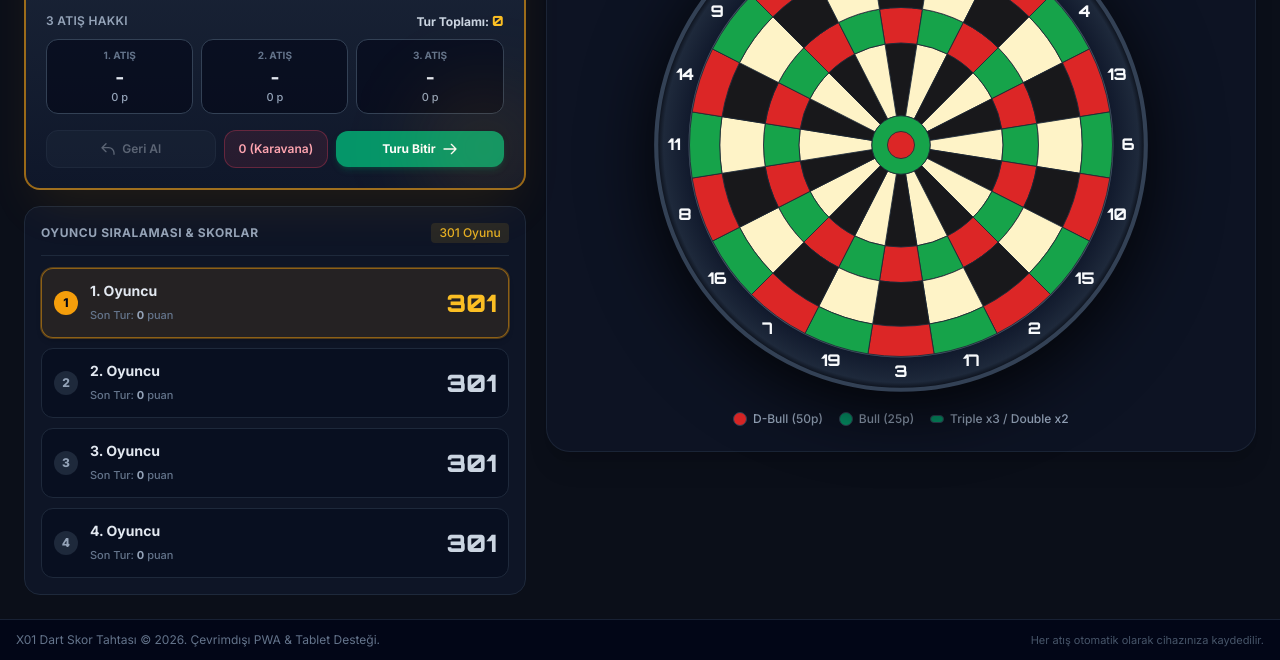
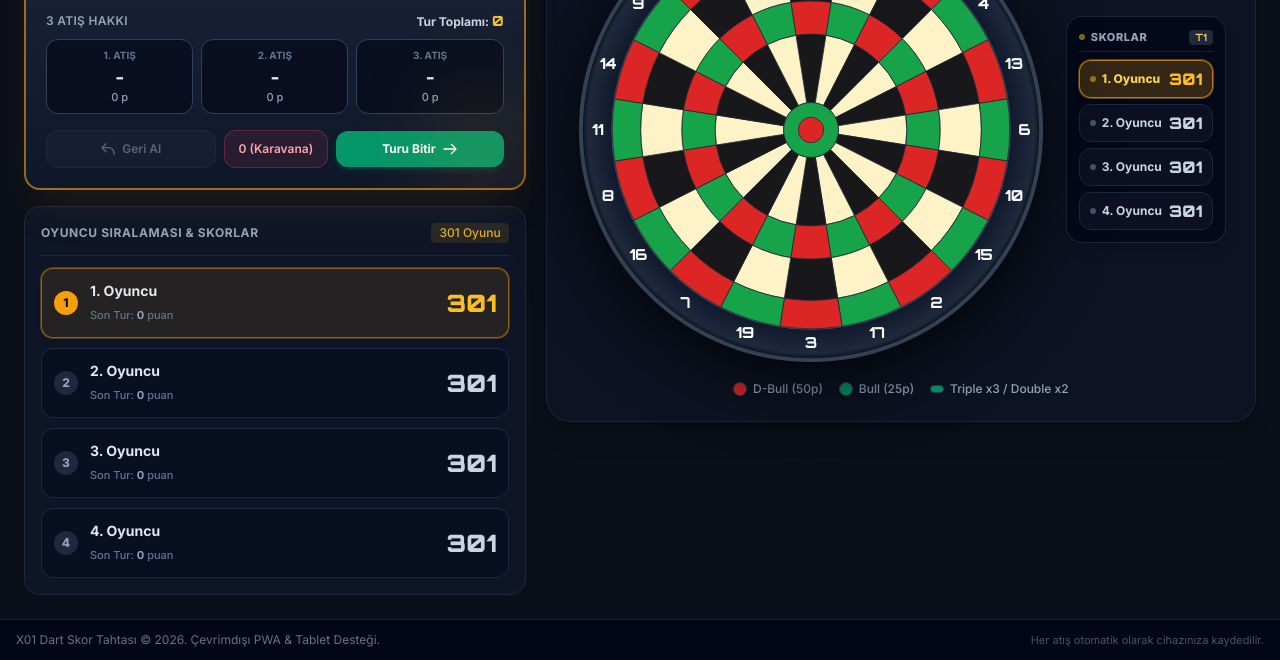
Before and after one commit to Emrelyus/Dart_Game, a plain HTML site: page index.html in a window 1280 px wide. Shown: the part 244-904 px from the top of the page. Drawn offline with nearby package versions, Linux system fonts and the light colour scheme.

Commit message:
feat: Add compact live scoreboard panel on the right side of dartboard

```diff
--- a/index.html
+++ b/index.html
@@ -259,8 +259,11 @@
         <span class="text-[11px] text-slate-400">Tekil, Çift (Dış x2), Üçlü (İç x3)</span>
       </div>
 
+      <!-- Dartboard & Right-Side Mini Scores Wrapper -->
+      <div class="w-full flex flex-col md:flex-row items-center justify-center gap-3 sm:gap-4 lg:gap-5">
+
         <!-- Dartboard SVG Canvas Container -->
-      <div class="w-full max-w-[500px] aspect-square relative select-none flex items-center justify-center">
+        <div class="w-full max-w-[470px] aspect-square relative select-none flex items-center justify-center flex-shrink-0">
           <!-- SVG Dartboard -->
           <svg id="dartboardSvg" viewBox="-240 -240 480 480" class="w-full h-full drop-shadow-[0_15px_35px_rgba(0,0,0,0.85)] overflow-visible">
 
@@ -290,6 +293,24 @@
             <!-- Dynamic hit pins / darts markers placed on the board -->
             <g id="dartPinsGroup"></g>
           </svg>
+        </div>
+
+        <!-- Right Side Mini Scores Panel -->
+        <div class="w-full md:w-36 lg:w-40 flex flex-col bg-slate-950/70 border border-slate-800/90 rounded-2xl p-2.5 sm:p-3 shadow-lg">
+          <div class="flex items-center justify-between pb-1.5 mb-2 border-b border-slate-800/80">
+            <span class="text-[10px] sm:text-[11px] font-extrabold tracking-wider text-slate-400 uppercase flex items-center gap-1.5">
+              <span class="w-1.5 h-1.5 rounded-full bg-amber-400 animate-pulse"></span>
+              Skorlar
+            </span>
+            <span id="sideRoundBadge" class="text-[10px] bg-slate-800 text-amber-300 font-semibold px-1.5 py-0.2 rounded font-digital">T1</span>
+          </div>
+
+          <!-- Mini Scores List (Horizontal on mobile, vertical column on tablet/desktop) -->
+          <div id="sideMiniScoresContainer" class="grid grid-cols-2 sm:grid-cols-3 md:grid-cols-1 gap-1.5">
+            <!-- Populated via JS -->
+          </div>
+        </div>
+
       </div>
 
       <!-- Board Helper Legends -->
@@ -553,6 +574,8 @@
     const sectorsGroup = document.getElementById('sectorsGroup');
     const numbersGroup = document.getElementById('numbersGroup');
     const dartPinsGroup = document.getElementById('dartPinsGroup');
+    const sideMiniScoresContainer = document.getElementById('sideMiniScoresContainer');
+    const sideRoundBadge = document.getElementById('sideRoundBadge');
 
     // Modal Elements
     const setupModal = document.getElementById('setupModal');
@@ -1376,9 +1399,18 @@
 
     function renderPlayersList() {
       playersListContainer.innerHTML = '';
+      if (sideMiniScoresContainer) sideMiniScoresContainer.innerHTML = '';
+      if (sideRoundBadge) sideRoundBadge.textContent = `T${gameState.currentRound}`;
+
+      const activeTurnSum = (gameState.currentTurnDarts || []).reduce((acc, d) => acc + d.points, 0);
 
       gameState.players.forEach((player, idx) => {
         const isActive = idx === gameState.activePlayerIndex;
+        const currentDisplayScore = isActive
+          ? Math.max(0, player.turnStartScore - activeTurnSum)
+          : player.remainingScore;
+
+        // 1. Sol Panel: Detaylı Oyuncu Kartı
         const div = document.createElement('div');
         div.className = `flex items-center justify-between p-3 rounded-xl transition duration-150 border ${
           isActive
@@ -1407,12 +1439,40 @@
             <span class="text-2xl font-black font-digital ${
               isActive ? 'text-amber-400' : 'text-slate-300'
             }">
-              ${player.remainingScore}
+              ${currentDisplayScore}
             </span>
           </div>
         `;
+        playersListContainer.appendChild(div);
 
-        playersListContainer.appendChild(div);
+        // 2. Dartın Sağ Tarafı: Kompakt Mini Skor Kutucuğu
+        if (sideMiniScoresContainer) {
+          const miniDiv = document.createElement('div');
+          miniDiv.className = `flex items-center justify-between px-2.5 py-1.5 rounded-xl border transition ${
+            isActive
+              ? 'bg-amber-500/20 border-amber-500/70 shadow-md ring-1 ring-amber-500/40'
+              : 'bg-slate-900/60 border-slate-800 hover:border-slate-700'
+          }`;
+
+          miniDiv.innerHTML = `
+            <div class="flex items-center gap-1.5 min-w-0 pr-1">
+              <span class="w-1.5 h-1.5 rounded-full flex-shrink-0 ${
+                isActive ? 'bg-amber-400 animate-pulse' : 'bg-slate-600'
+              }"></span>
+              <span class="text-xs font-bold truncate max-w-[80px] sm:max-w-[90px] ${
+                isActive ? 'text-amber-300 font-extrabold' : 'text-slate-300'
+              }">
+                ${player.name}
+              </span>
+            </div>
+            <span class="font-digital font-black text-sm sm:text-base ${
+              isActive ? 'text-amber-400' : 'text-slate-300'
+            }">
+              ${currentDisplayScore}
+            </span>
+          `;
+          sideMiniScoresContainer.appendChild(miniDiv);
+        }
       });
     }
 
--- a/sw.js
+++ b/sw.js
@@ -1,4 +1,4 @@
-const CACHE_NAME = 'dart-masters-v4';
+const CACHE_NAME = 'dart-masters-v5';
 const ASSETS_TO_CACHE = [
   './',
   './index.html',
```
Lines whose indentation alone changed are shown as unchanged.
